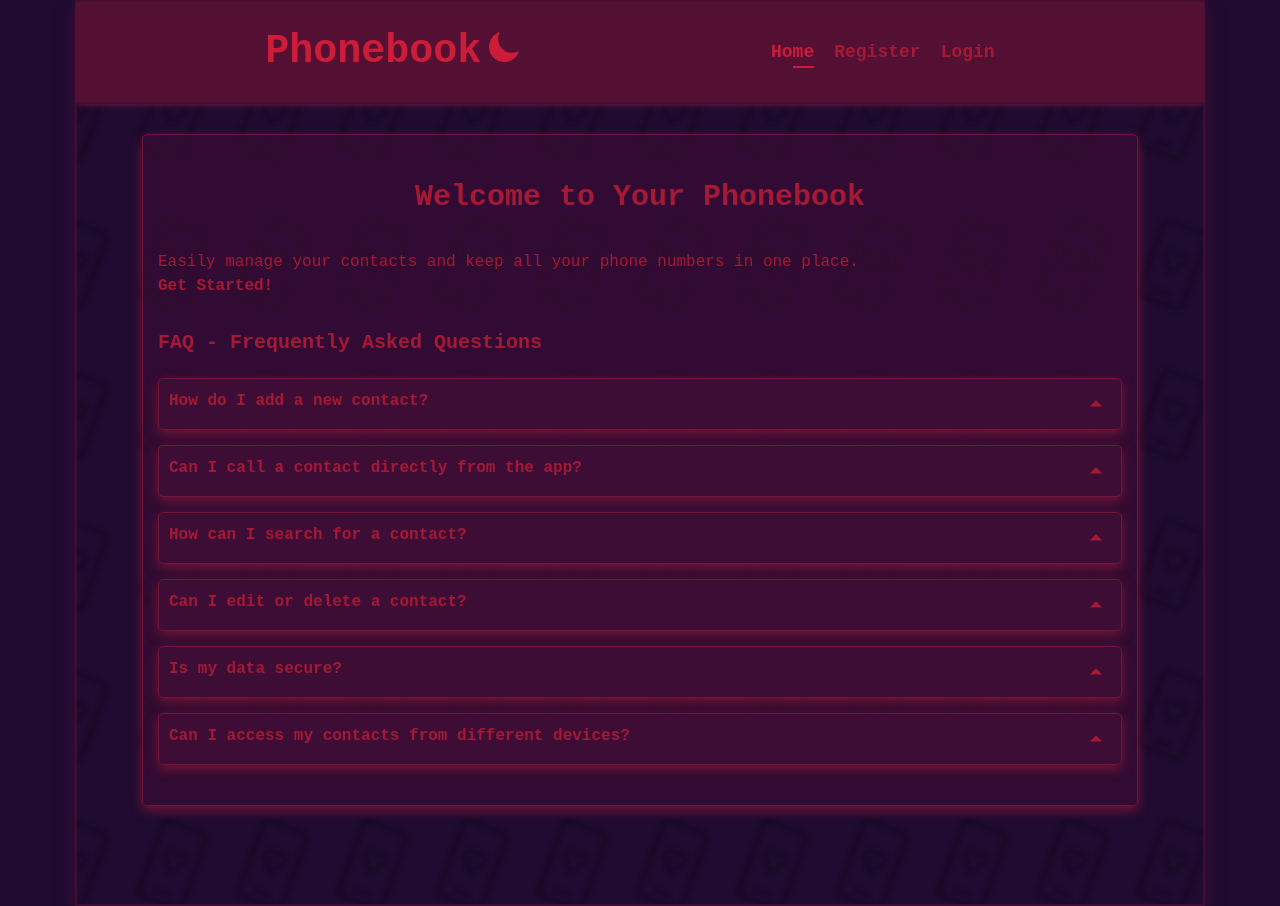
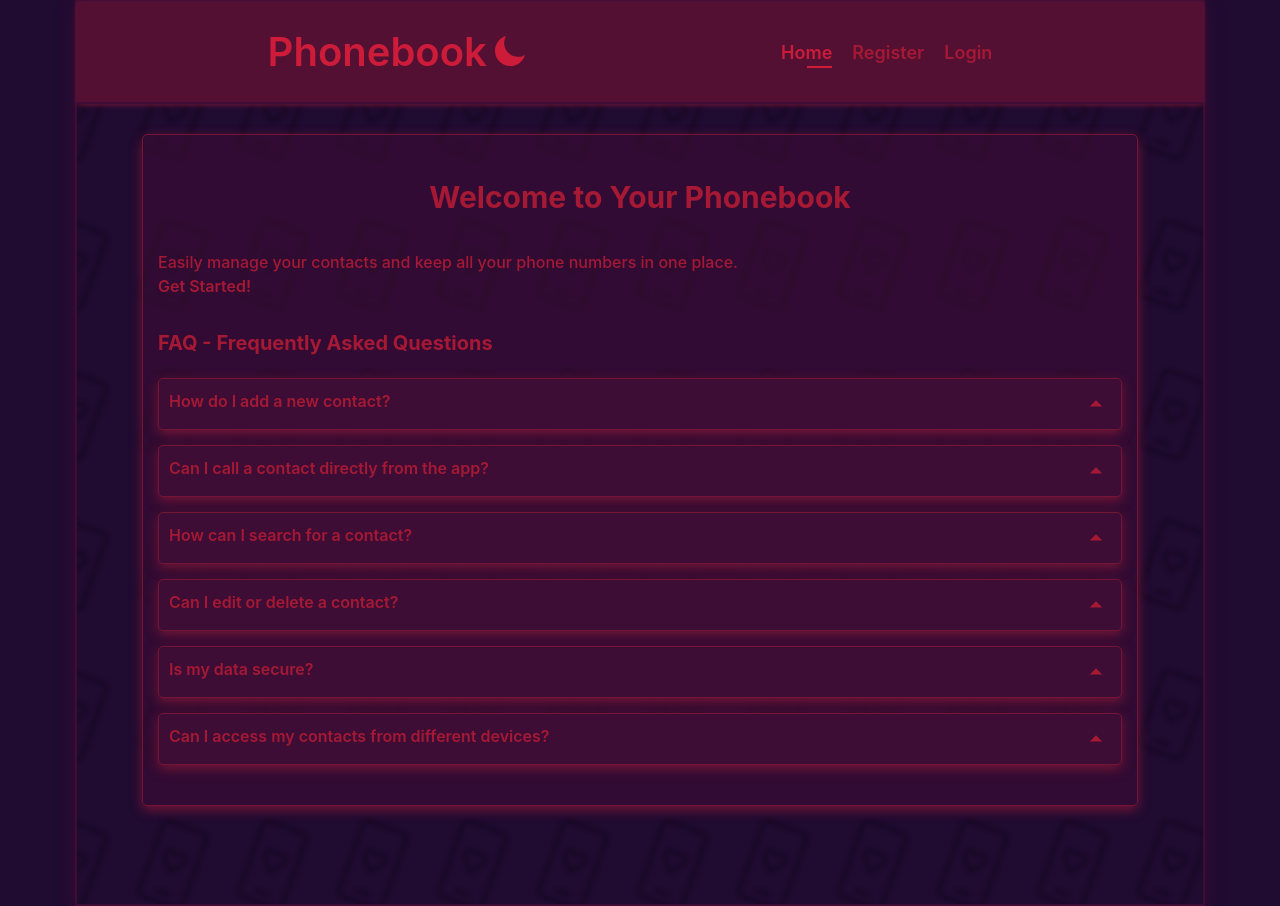
Before and after one commit to nikilandgello/goit-react-hw-08, a React (Vite) app: page / in a window 1280 px wide. Built offline with nearby package versions, Linux system fonts and the light colour scheme.

Commit message:
fix: font family

```diff
--- a/src/components/CustomSelect.jsx
+++ b/src/components/CustomSelect.jsx
@@ -10,7 +10,7 @@ const CustomSelect = ({ filer, handleChange, options }) => {
       borderTopRightRadius: '0px',
       borderBottomRightRadius: '0px',
       marginRight: '5px',
-      height: '40px',
+      height: '43.2px',
       width: '120px',
       outline: 'none',
       color: 'var(--cardinal)',
--- a/src/index.css
+++ b/src/index.css
@@ -9,7 +9,8 @@ html {
 }
 
 body {
-  font-family: 'Courier New', monospace;
+  font-family: -apple-system, BlinkMacSystemFont, 'Segoe UI', Roboto,
+    'Helvetica Neue', Arial, sans-serif;
   line-height: 1.5;
   margin: 0;
 
@@ -18,7 +19,8 @@ body {
 }
 
 :root {
-  --font-family: 'Courier New', monospace;
+  --font-family: -apple-system, BlinkMacSystemFont, 'Segoe UI', Roboto,
+    'Helvetica Neue', Arial, sans-serif;
   --mavka: #200b31;
   --lulu: #3d0d35;
   --lulu-opacity: rgb(61, 13, 53, 0.6);
```
